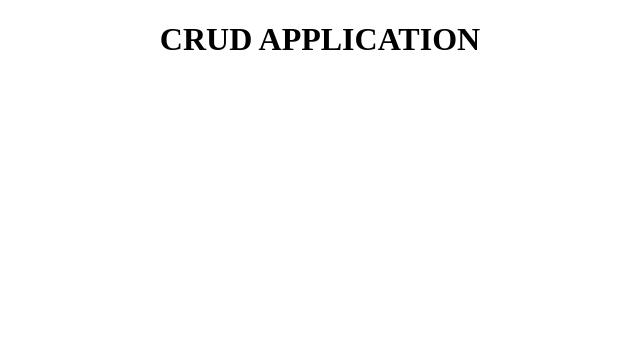
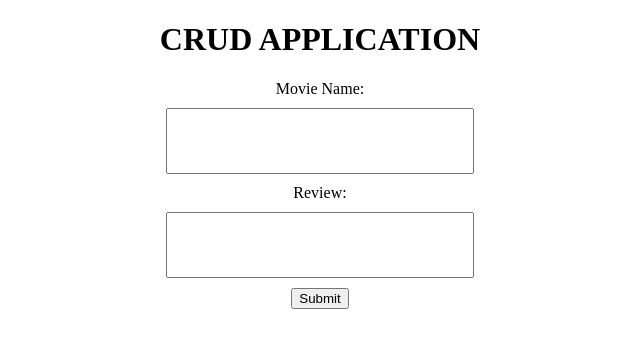
Before and after one commit to Harsh003-va/EnigmasoftProject, a React (Create React App) app in the folder cafe_ui/: page / in a window 1280 px wide. Shown: the top 348 px of the page, without its empty margins (320-960 px from the left). Built offline with nearby package versions, Linux system fonts and the light colour scheme.

Commit message:
crud app

```diff
--- a/cafe_ui/src/App.css
+++ b/cafe_ui/src/App.css
@@ -2,37 +2,15 @@
   text-align: center;
 }
 
-.App-logo {
-  height: 40vmin;
-  pointer-events: none;
-}
-
-@media (prefers-reduced-motion: no-preference) {
-  .App-logo {
-    animation: App-logo-spin infinite 20s linear;
-  }
-}
-
-.App-header {
-  background-color: #282c34;
-  min-height: 100vh;
+.form{
   display: flex;
   flex-direction: column;
   align-items: center;
   justify-content: center;
-  font-size: calc(10px + 2vmin);
-  color: white;
 }
-
-.App-link {
-  color: #61dafb;
-}
-
-@keyframes App-logo-spin {
-  from {
-    transform: rotate(0deg);
-  }
-  to {
-    transform: rotate(360deg);
-  }
-}
+  .form input{
+    width: 300px;
+    height:60px;
+    margin:10px;
+    font-size: 25px;
+    }
--- a/cafe_ui/src/App.js
+++ b/cafe_ui/src/App.js
@@ -5,7 +5,14 @@ function App() {
   return (
     <div className="App"><h1>CRUD APPLICATION</h1>
 
+    <div className="form">
+      <label>Movie Name:</label>
+     <input type="text"name="movieeName"/>
+     <label>Review:</label>
+     <input type="text"name="review" />
 
+    <button>Submit</button>
+    </div>
     </div>
   );
 }
```
